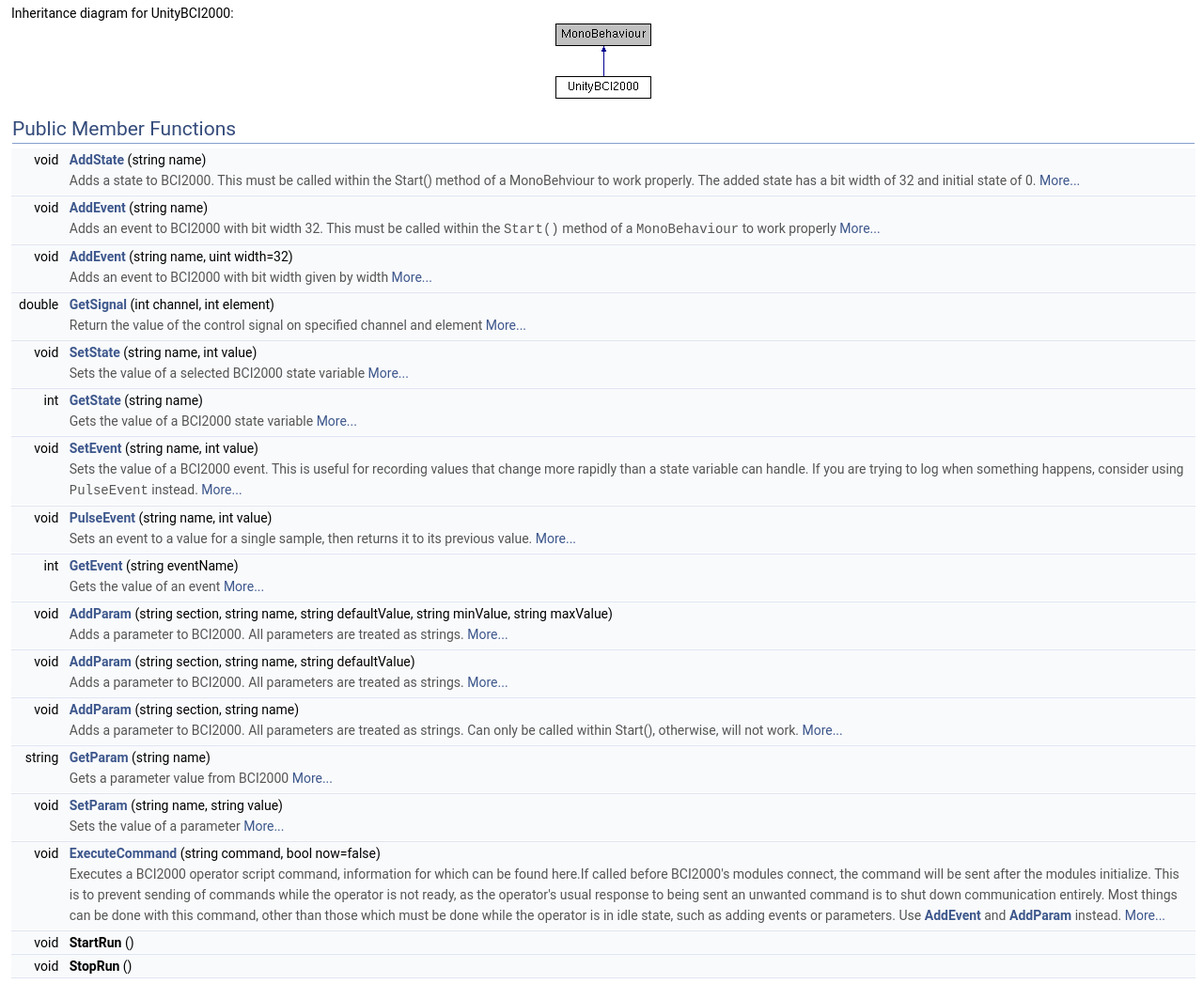
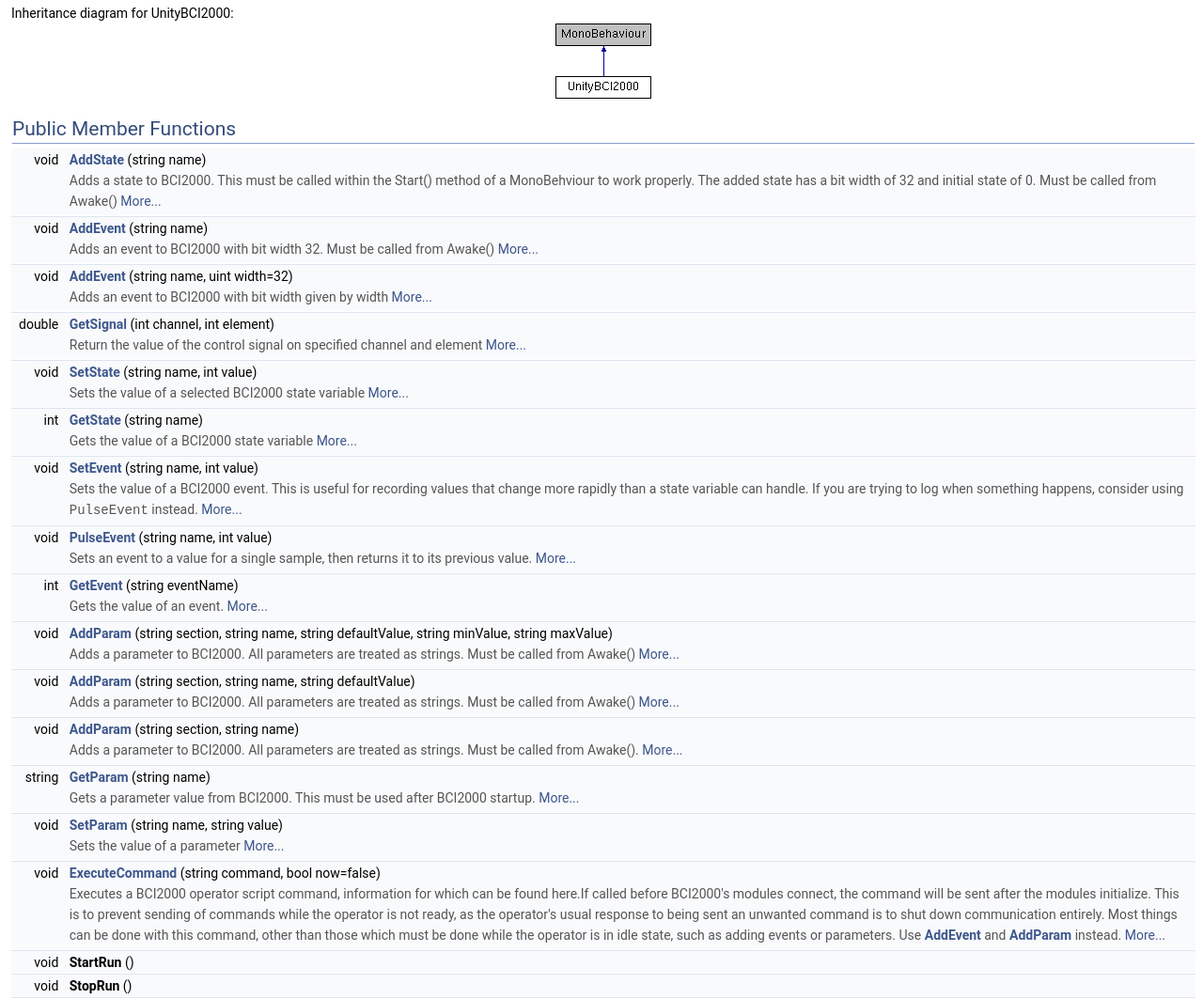
Before and after one commit to neurotechcenter/UnityBCI2000, a website: page docs/html/classUnityBCI2000.html in a window 1280 px wide. Shown: the part 159-1222 px from the top of the page at 94% size. Drawn offline with Linux system fonts and the light colour scheme.

Commit message:
generated documentation

```diff
--- a/docs/html/classUnityBCI2000.html
+++ b/docs/html/classUnityBCI2000.html
@@ -79,10 +79,10 @@
 <tr class="heading"><td colspan="2"><h2 class="groupheader"><a id="pub-methods" name="pub-methods"></a>
 Public Member Functions</h2></td></tr>
 <tr class="memitem:ab20972fb9e2250ff6b82daafba24de29"><td class="memItemLeft" align="right" valign="top">void&#160;</td><td class="memItemRight" valign="bottom"><a class="el" href="classUnityBCI2000.html#ab20972fb9e2250ff6b82daafba24de29">AddState</a> (string name)</td></tr>
-<tr class="memdesc:ab20972fb9e2250ff6b82daafba24de29"><td class="mdescLeft">&#160;</td><td class="mdescRight">Adds a state to BCI2000. This must be called within the Start() method of a MonoBehviour to work properly. The added state has a bit width of 32 and initial state of 0.  <a href="classUnityBCI2000.html#ab20972fb9e2250ff6b82daafba24de29">More...</a><br /></td></tr>
+<tr class="memdesc:ab20972fb9e2250ff6b82daafba24de29"><td class="mdescLeft">&#160;</td><td class="mdescRight">Adds a state to BCI2000. This must be called within the Start() method of a MonoBehviour to work properly. The added state has a bit width of 32 and initial state of 0. Must be called from Awake()  <a href="classUnityBCI2000.html#ab20972fb9e2250ff6b82daafba24de29">More...</a><br /></td></tr>
 <tr class="separator:ab20972fb9e2250ff6b82daafba24de29"><td class="memSeparator" colspan="2">&#160;</td></tr>
 <tr class="memitem:a7b27e322eee56f2c93780f0752ef79cd"><td class="memItemLeft" align="right" valign="top">void&#160;</td><td class="memItemRight" valign="bottom"><a class="el" href="classUnityBCI2000.html#a7b27e322eee56f2c93780f0752ef79cd">AddEvent</a> (string name)</td></tr>
-<tr class="memdesc:a7b27e322eee56f2c93780f0752ef79cd"><td class="mdescLeft">&#160;</td><td class="mdescRight">Adds an event to BCI2000 with bit width 32. This must be called within the <code>Start()</code> method of a <code>MonoBehaviour</code> to work properly  <a href="classUnityBCI2000.html#a7b27e322eee56f2c93780f0752ef79cd">More...</a><br /></td></tr>
+<tr class="memdesc:a7b27e322eee56f2c93780f0752ef79cd"><td class="mdescLeft">&#160;</td><td class="mdescRight">Adds an event to BCI2000 with bit width 32. Must be called from Awake()  <a href="classUnityBCI2000.html#a7b27e322eee56f2c93780f0752ef79cd">More...</a><br /></td></tr>
 <tr class="separator:a7b27e322eee56f2c93780f0752ef79cd"><td class="memSeparator" colspan="2">&#160;</td></tr>
 <tr class="memitem:a6115ae07091f8198b6fe943bea36a27d"><td class="memItemLeft" align="right" valign="top">void&#160;</td><td class="memItemRight" valign="bottom"><a class="el" href="classUnityBCI2000.html#a6115ae07091f8198b6fe943bea36a27d">AddEvent</a> (string name, uint width=32)</td></tr>
 <tr class="memdesc:a6115ae07091f8198b6fe943bea36a27d"><td class="mdescLeft">&#160;</td><td class="mdescRight">Adds an event to BCI2000 with bit width given by width  <a href="classUnityBCI2000.html#a6115ae07091f8198b6fe943bea36a27d">More...</a><br /></td></tr>
@@ -103,19 +103,19 @@
 <tr class="memdesc:a938be87a4b1053853930531c886920e0"><td class="mdescLeft">&#160;</td><td class="mdescRight">Sets an event to a value for a single sample, then returns it to its previous value.  <a href="classUnityBCI2000.html#a938be87a4b1053853930531c886920e0">More...</a><br /></td></tr>
 <tr class="separator:a938be87a4b1053853930531c886920e0"><td class="memSeparator" colspan="2">&#160;</td></tr>
 <tr class="memitem:aa9fb50da10a393cc0decccb4287e2e5b"><td class="memItemLeft" align="right" valign="top">int&#160;</td><td class="memItemRight" valign="bottom"><a class="el" href="classUnityBCI2000.html#aa9fb50da10a393cc0decccb4287e2e5b">GetEvent</a> (string eventName)</td></tr>
-<tr class="memdesc:aa9fb50da10a393cc0decccb4287e2e5b"><td class="mdescLeft">&#160;</td><td class="mdescRight">Gets the value of an event  <a href="classUnityBCI2000.html#aa9fb50da10a393cc0decccb4287e2e5b">More...</a><br /></td></tr>
+<tr class="memdesc:aa9fb50da10a393cc0decccb4287e2e5b"><td class="mdescLeft">&#160;</td><td class="mdescRight">Gets the value of an event.  <a href="classUnityBCI2000.html#aa9fb50da10a393cc0decccb4287e2e5b">More...</a><br /></td></tr>
 <tr class="separator:aa9fb50da10a393cc0decccb4287e2e5b"><td class="memSeparator" colspan="2">&#160;</td></tr>
 <tr class="memitem:a780e5b282cc9f4aac7678a85bf330783"><td class="memItemLeft" align="right" valign="top">void&#160;</td><td class="memItemRight" valign="bottom"><a class="el" href="classUnityBCI2000.html#a780e5b282cc9f4aac7678a85bf330783">AddParam</a> (string section, string name, string defaultValue, string minValue, string maxValue)</td></tr>
-<tr class="memdesc:a780e5b282cc9f4aac7678a85bf330783"><td class="mdescLeft">&#160;</td><td class="mdescRight">Adds a parameter to BCI2000. All parameters are treated as strings.  <a href="classUnityBCI2000.html#a780e5b282cc9f4aac7678a85bf330783">More...</a><br /></td></tr>
+<tr class="memdesc:a780e5b282cc9f4aac7678a85bf330783"><td class="mdescLeft">&#160;</td><td class="mdescRight">Adds a parameter to BCI2000. All parameters are treated as strings. Must be called from Awake()  <a href="classUnityBCI2000.html#a780e5b282cc9f4aac7678a85bf330783">More...</a><br /></td></tr>
 <tr class="separator:a780e5b282cc9f4aac7678a85bf330783"><td class="memSeparator" colspan="2">&#160;</td></tr>
 <tr class="memitem:a4c793fb694589124d8d196509d771638"><td class="memItemLeft" align="right" valign="top">void&#160;</td><td class="memItemRight" valign="bottom"><a class="el" href="classUnityBCI2000.html#a4c793fb694589124d8d196509d771638">AddParam</a> (string section, string name, string defaultValue)</td></tr>
-<tr class="memdesc:a4c793fb694589124d8d196509d771638"><td class="mdescLeft">&#160;</td><td class="mdescRight">Adds a parameter to BCI2000. All parameters are treated as strings.  <a href="classUnityBCI2000.html#a4c793fb694589124d8d196509d771638">More...</a><br /></td></tr>
+<tr class="memdesc:a4c793fb694589124d8d196509d771638"><td class="mdescLeft">&#160;</td><td class="mdescRight">Adds a parameter to BCI2000. All parameters are treated as strings. Must be called from Awake()  <a href="classUnityBCI2000.html#a4c793fb694589124d8d196509d771638">More...</a><br /></td></tr>
 <tr class="separator:a4c793fb694589124d8d196509d771638"><td class="memSeparator" colspan="2">&#160;</td></tr>
 <tr class="memitem:a84d412b714b7e25edac9737268d03090"><td class="memItemLeft" align="right" valign="top">void&#160;</td><td class="memItemRight" valign="bottom"><a class="el" href="classUnityBCI2000.html#a84d412b714b7e25edac9737268d03090">AddParam</a> (string section, string name)</td></tr>
-<tr class="memdesc:a84d412b714b7e25edac9737268d03090"><td class="mdescLeft">&#160;</td><td class="mdescRight">Adds a parameter to BCI2000. All parameters are treated as strings. Can only be called within Start(), otherwise, will not work.  <a href="classUnityBCI2000.html#a84d412b714b7e25edac9737268d03090">More...</a><br /></td></tr>
+<tr class="memdesc:a84d412b714b7e25edac9737268d03090"><td class="mdescLeft">&#160;</td><td class="mdescRight">Adds a parameter to BCI2000. All parameters are treated as strings. Must be called from Awake().  <a href="classUnityBCI2000.html#a84d412b714b7e25edac9737268d03090">More...</a><br /></td></tr>
 <tr class="separator:a84d412b714b7e25edac9737268d03090"><td class="memSeparator" colspan="2">&#160;</td></tr>
 <tr class="memitem:aeec96ee7cc7dceb455f38a1c707ee976"><td class="memItemLeft" align="right" valign="top">string&#160;</td><td class="memItemRight" valign="bottom"><a class="el" href="classUnityBCI2000.html#aeec96ee7cc7dceb455f38a1c707ee976">GetParam</a> (string name)</td></tr>
-<tr class="memdesc:aeec96ee7cc7dceb455f38a1c707ee976"><td class="mdescLeft">&#160;</td><td class="mdescRight">Gets a parameter value from BCI2000  <a href="classUnityBCI2000.html#aeec96ee7cc7dceb455f38a1c707ee976">More...</a><br /></td></tr>
+<tr class="memdesc:aeec96ee7cc7dceb455f38a1c707ee976"><td class="mdescLeft">&#160;</td><td class="mdescRight">Gets a parameter value from BCI2000. This must be used after BCI2000 startup.  <a href="classUnityBCI2000.html#aeec96ee7cc7dceb455f38a1c707ee976">More...</a><br /></td></tr>
 <tr class="separator:aeec96ee7cc7dceb455f38a1c707ee976"><td class="memSeparator" colspan="2">&#160;</td></tr>
 <tr class="memitem:aa68f720e4fd8c2818120aa31c84f1016"><td class="memItemLeft" align="right" valign="top">void&#160;</td><td class="memItemRight" valign="bottom"><a class="el" href="classUnityBCI2000.html#aa68f720e4fd8c2818120aa31c84f1016">SetParam</a> (string name, string value)</td></tr>
 <tr class="memdesc:aa68f720e4fd8c2818120aa31c84f1016"><td class="mdescLeft">&#160;</td><td class="mdescRight">Sets the value of a parameter  <a href="classUnityBCI2000.html#aa68f720e4fd8c2818120aa31c84f1016">More...</a><br /></td></tr>
@@ -226,7 +226,7 @@
 </table>
 </div><div class="memdoc">
 
-<p>Adds an event to BCI2000 with bit width 32. This must be called within the <code>Start()</code> method of a <code>MonoBehaviour</code> to work properly </p>
+<p>Adds an event to BCI2000 with bit width 32. Must be called from Awake() </p>
 <dl class="params"><dt>Parameters</dt><dd>
   <table class="params">
     <tr><td class="paramname">name</td><td></td></tr>
@@ -321,7 +321,7 @@
 </table>
 </div><div class="memdoc">
 
-<p>Adds a parameter to BCI2000. All parameters are treated as strings. Can only be called within Start(), otherwise, will not work. </p>
+<p>Adds a parameter to BCI2000. All parameters are treated as strings. Must be called from Awake(). </p>
 <dl class="params"><dt>Parameters</dt><dd>
   <table class="params">
     <tr><td class="paramname">section</td><td>The section label for the parameter within BCI2000</td></tr>
@@ -372,7 +372,7 @@
 </table>
 </div><div class="memdoc">
 
-<p>Adds a parameter to BCI2000. All parameters are treated as strings. </p>
+<p>Adds a parameter to BCI2000. All parameters are treated as strings. Must be called from Awake() </p>
 <dl class="params"><dt>Parameters</dt><dd>
   <table class="params">
     <tr><td class="paramname">section</td><td>The section label for the parameter within BCI2000</td></tr>
@@ -436,7 +436,7 @@
 </table>
 </div><div class="memdoc">
 
-<p>Adds a parameter to BCI2000. All parameters are treated as strings. </p>
+<p>Adds a parameter to BCI2000. All parameters are treated as strings. Must be called from Awake() </p>
 <dl class="params"><dt>Parameters</dt><dd>
   <table class="params">
     <tr><td class="paramname">section</td><td>The section label for the parameter within BCI2000</td></tr>
@@ -474,7 +474,7 @@
 </table>
 </div><div class="memdoc">
 
-<p>Adds a state to BCI2000. This must be called within the Start() method of a MonoBehviour to work properly. The added state has a bit width of 32 and initial state of 0. </p>
+<p>Adds a state to BCI2000. This must be called within the Start() method of a MonoBehviour to work properly. The added state has a bit width of 32 and initial state of 0. Must be called from Awake() </p>
 <dl class="params"><dt>Parameters</dt><dd>
   <table class="params">
     <tr><td class="paramname">name</td><td>The name of the state to add</td></tr>
@@ -553,7 +553,7 @@
 </table>
 </div><div class="memdoc">
 
-<p>Gets the value of an event </p>
+<p>Gets the value of an event. </p>
 <dl class="params"><dt>Parameters</dt><dd>
   <table class="params">
     <tr><td class="paramname">eventName</td><td>The name of the desired event</td></tr>
@@ -588,7 +588,7 @@
 </table>
 </div><div class="memdoc">
 
-<p>Gets a parameter value from BCI2000 </p>
+<p>Gets a parameter value from BCI2000. This must be used after BCI2000 startup. </p>
 <dl class="params"><dt>Parameters</dt><dd>
   <table class="params">
     <tr><td class="paramname">name</td><td>The name of the parameter to get</td></tr>
```
Also changed, not shown: 1 other file.
